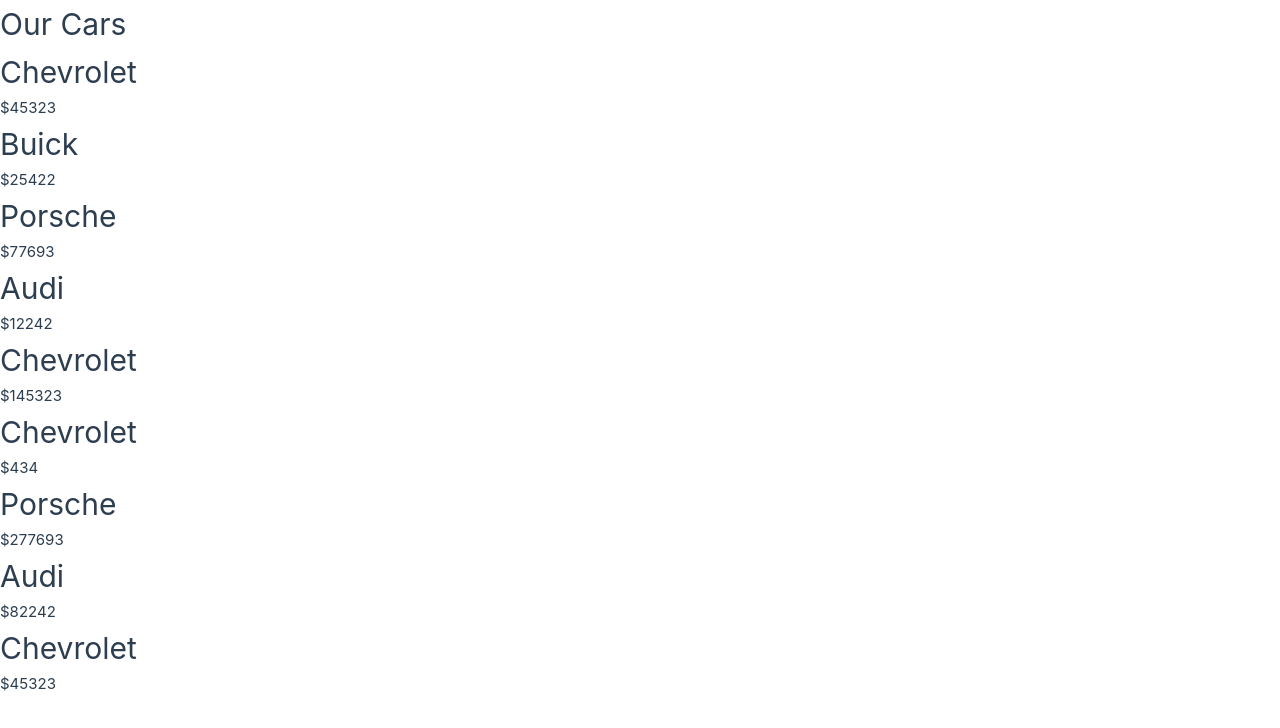
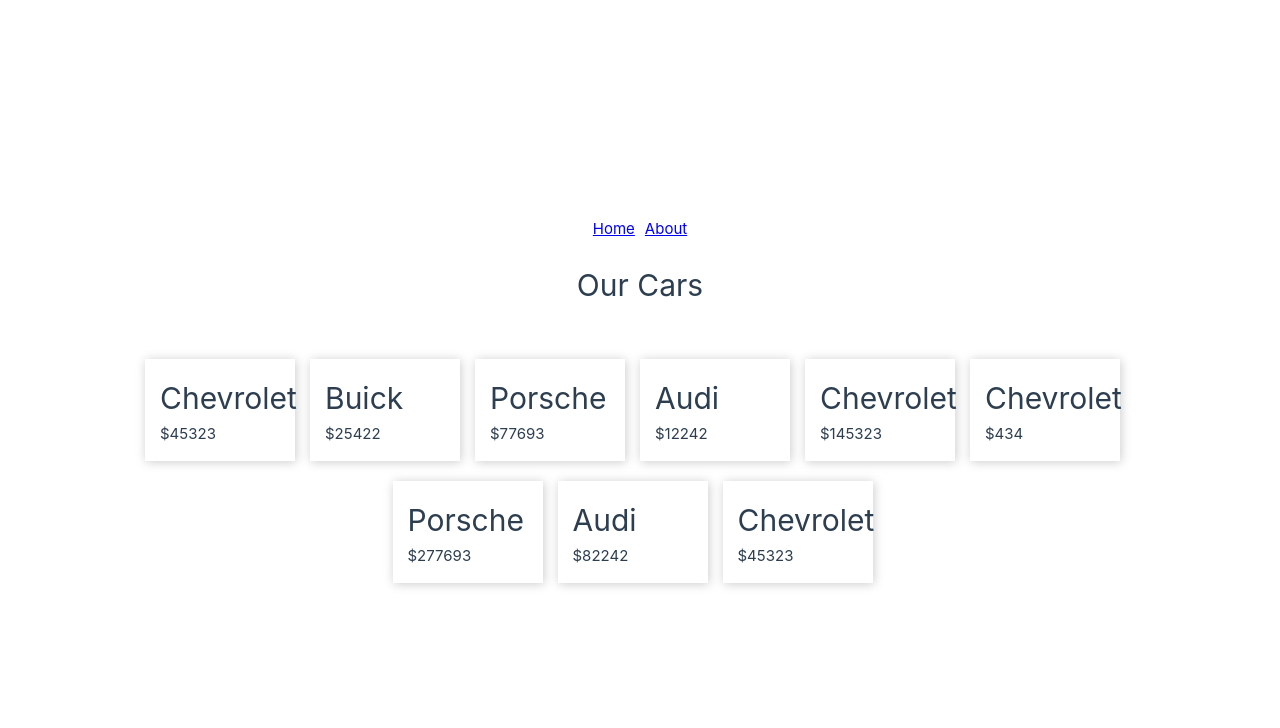
Before and after one commit to imyungchu/routing-app, a Vue app: page / in a window 1280 px wide. Shown: the top 728 px of the page. Built offline with nearby package versions, Linux system fonts and the light colour scheme.

Commit message:
rebuild the application with vue router.

```diff
--- a/jsconfig.json
+++ b/jsconfig.json
@@ -2,7 +2,8 @@
   "compilerOptions": {
     "paths": {
       "@/*": ["./src/*"]
-    }
+    },
+    "resolveJsonModule": true,
   },
   "exclude": ["node_modules", "dist"]
 }
--- a/package.json
+++ b/package.json
@@ -9,7 +9,8 @@
     "preview": "vite preview"
   },
   "dependencies": {
-    "vue": "^3.4.21"
+    "vue": "^3.4.21",
+    "vue-router": "^4.3.2"
   },
   "devDependencies": {
     "@vitejs/plugin-vue": "^5.0.4",
--- a/src/App.vue
+++ b/src/App.vue
@@ -1,21 +1,9 @@
 <script setup>
-	import carsData from './data.json'
-	import { ref } from 'vue'
-
-	const cars = ref( carsData )
+	import {RouterView} from 'vue-router'
 </script>
 
 <template>
 	<main>
-		<h1>Our Cars</h1>
-		<div>
-			<div v-for='car in cars' :key='car.id'>
-				<h1>{{ car.make }}</h1>
-				<p>${{ car.price }}</p>
-			</div>
-		</div>
+		<RouterView />
 	</main>
 </template>
-
-<style scoped>
-</style>
--- a/src/assets/main.css
+++ b/src/assets/main.css
@@ -1 +1,11 @@
 @import './base.css';
+
+.container {
+	height: 100vh;
+	display: flex;
+	align-items: center;
+	justify-content: center;
+	flex-direction: column;
+	max-width: 800px;
+	margin: 0 auto;
+}
--- a/src/main.js
+++ b/src/main.js
@@ -2,5 +2,8 @@
 
 import { createApp } from 'vue'
 import App from './App.vue'
+import router from './router'
 
-createApp(App).mount('#app')
+const app = createApp(App)
+app.use(router)
+app.mount('#app')
--- /dev/null
+++ b/src/router/index.js
@@ -0,0 +1,21 @@
+import {createRouter, createWebHistory} from 'vue-router'
+import HomeView from '../views/HomeView.vue'
+import AboutView from '../views/AboutView.vue'
+
+const router = createRouter({
+	history: createWebHistory(import.meta.env.BASE_URL),
+	routes: [
+		{
+			path: '/',
+			name: 'home',
+			component: HomeView
+		},
+		{
+			path: '/about',
+			name: 'about',
+			component: AboutView
+		}
+	]
+})
+
+export default router
--- /dev/null
+++ b/src/views/AboutView.vue
@@ -0,0 +1,12 @@
+<template>
+	<main class="container">
+        <h1>About</h1>
+		<p>This is the about page of the app, contact us if it does not work as normal.</p>
+	</main>
+</template>
+
+<style scoped>
+    p {
+        text-align: center;
+    }
+</style>
--- /dev/null
+++ b/src/views/HomeView.vue
@@ -0,0 +1,47 @@
+<script setup>
+  import carsData from '../data.json'
+  import {ref} from 'vue'
+
+  const cars = ref(carsData)
+</script>
+
+<template>
+  <main class='container'>
+    <div class='links'>
+      <a href='/'>Home</a>
+      <a href='/about'>About</a>
+    </div>
+    <h1>Our Cars</h1>
+    <div class='cards'>
+      <div v-for='car in cars' :key='car.id' class='card'>
+        <h1>{{car.make}}</h1>
+        <p>${{car.price}}</p>
+      </div>
+    </div>
+  </main>
+</template>
+
+<style scoped>
+  .cards {
+    display: flex;
+    width: 1000px;
+    flex-wrap: wrap;
+    margin-top: 50px;
+    justify-content: center;
+  }
+  .card {
+    box-shadow: 1px 1px 10px rgba(0, 0, 0, 0.207);
+    padding: 15px;
+    width: 150px;
+    margin-right: 15px;
+    cursor: pointer;
+    margin-bottom: 20px;
+  }
+  .links {
+    padding: 20px
+  }
+  .links a {
+    margin: 0 5px
+  }
+
+</style>
```
Also changed, not shown: 1 other file (tests, documents, lock files or other folders).
